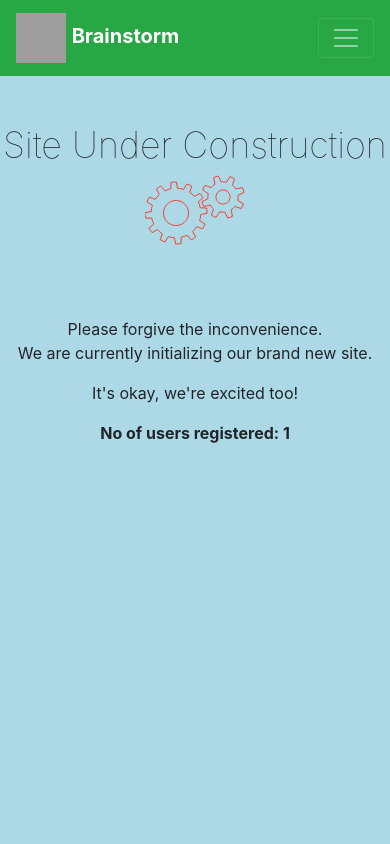
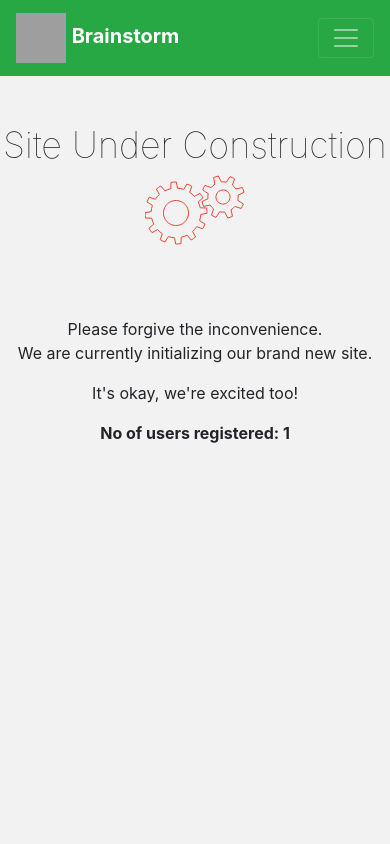
Before and after one commit to ahn1305/brainstorm, a Django app: page / in a window 390 px wide. Run offline with Django 3.2, Linux system fonts and the light colour scheme; data comes from the database, SQL or seed files in the repository; some libraries are stand-ins or nearby versions; grey boxes are pictures that could not be loaded.

Commit message:
changed css

```diff
--- a/survey_app/static/survey_app/css/main.css
+++ b/survey_app/static/survey_app/css/main.css
@@ -150,9 +150,3 @@ small{
 label{
   font-weight:bold;
 }
-
-@media only screen and (max-width: 600px) {
-  body {
-    background-color: lightblue;
-  }
-}
```
